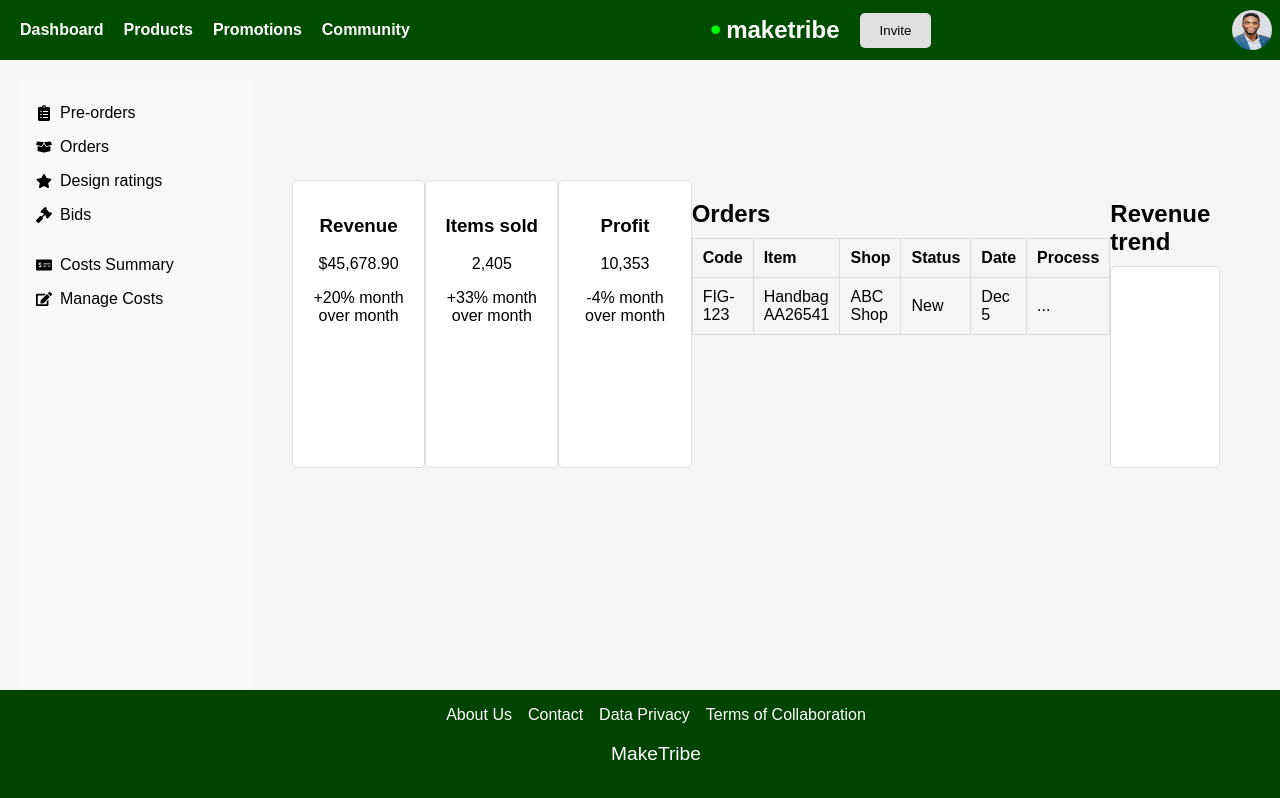
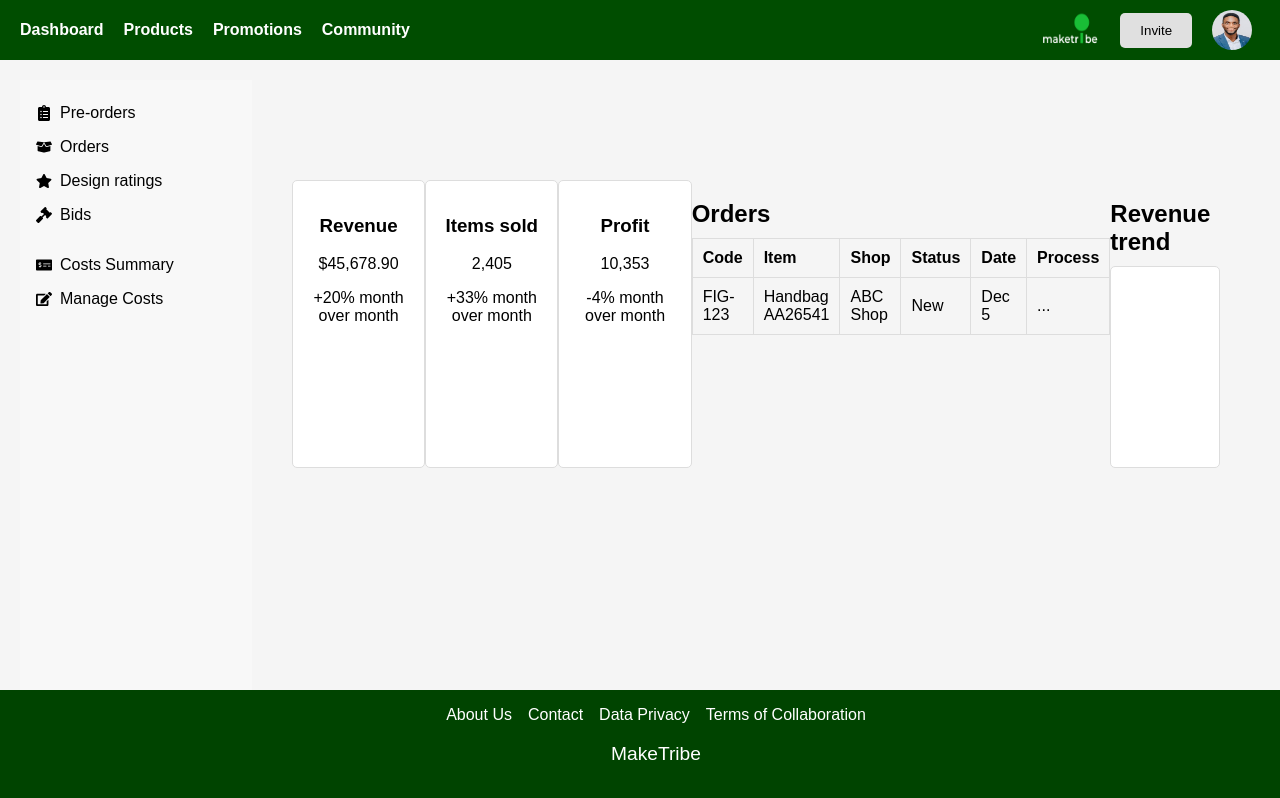
Before and after one commit to sonagal/maketribe, a React (Create React App) app: page / in a window 1280 px wide. Built offline with nearby package versions, Linux system fonts and the light colour scheme.

Commit message:
Adding the logo

```diff
--- a/src/components/Header.css
+++ b/src/components/Header.css
@@ -17,23 +17,20 @@
   font-weight: bold;
 }
 
-.logo-invite {
+.right-section {
   display: flex;
   align-items: center;
-  gap: 20px;
+  gap: 20px; /* Space between logo, invite button, and profile picture */
 }
 
 .logo {
-  font-size: 24px;
-  font-weight: bold;
   display: flex;
   align-items: center;
 }
 
-.logo-dot {
-  color: #00ff00;
-  font-size: 30px;
-  margin-right: 5px;
+.logo .logo-image {
+  width: 60px; /* Adjust the width as needed */
+  height: 40px; /* Adjust the height as needed */
 }
 
 .invite-button {
@@ -53,7 +50,7 @@
   width: 40px;
   height: 40px;
   border-radius: 50%;
-  margin-right: 10px;
+  margin-right: 30px;
 }
 
 .dropdown-icon {
--- a/src/components/Header.js
+++ b/src/components/Header.js
@@ -1,7 +1,7 @@
-// Header.js
 import React from 'react';
 import './Header.css';
 import profilePic from './profile-pic.png'; // Ensure this path is correct
+import logo from './Logo_maketribe.png'; // Import the logo image
 
 function Header() {
   return (
@@ -12,17 +12,17 @@ function Header() {
         <span className="nav-item">Promotions</span>
         <span className="nav-item">Community</span>
       </div>
-      <div className="logo-invite">
+      <div className="right-section">
         <div className="logo">
-          <span className="logo-dot">•</span>maketribe
+          <img src={logo} alt="Logo" className="logo-image" />
         </div>
         <div className="invite">
           <button className="invite-button">Invite</button>
         </div>
-      </div>
-      <div className="profile">
-        <img src={profilePic} alt="Profile" className="profile-pic" />
-        <div className="dropdown-icon">▼</div>
+        <div className="profile">
+          <img src={profilePic} alt="Profile" className="profile-pic" />
+          <div className="dropdown-icon">▼</div>
+        </div>
       </div>
     </div>
   );
```
Also changed, not shown: src/components/Logo_maketribe.png (added).
